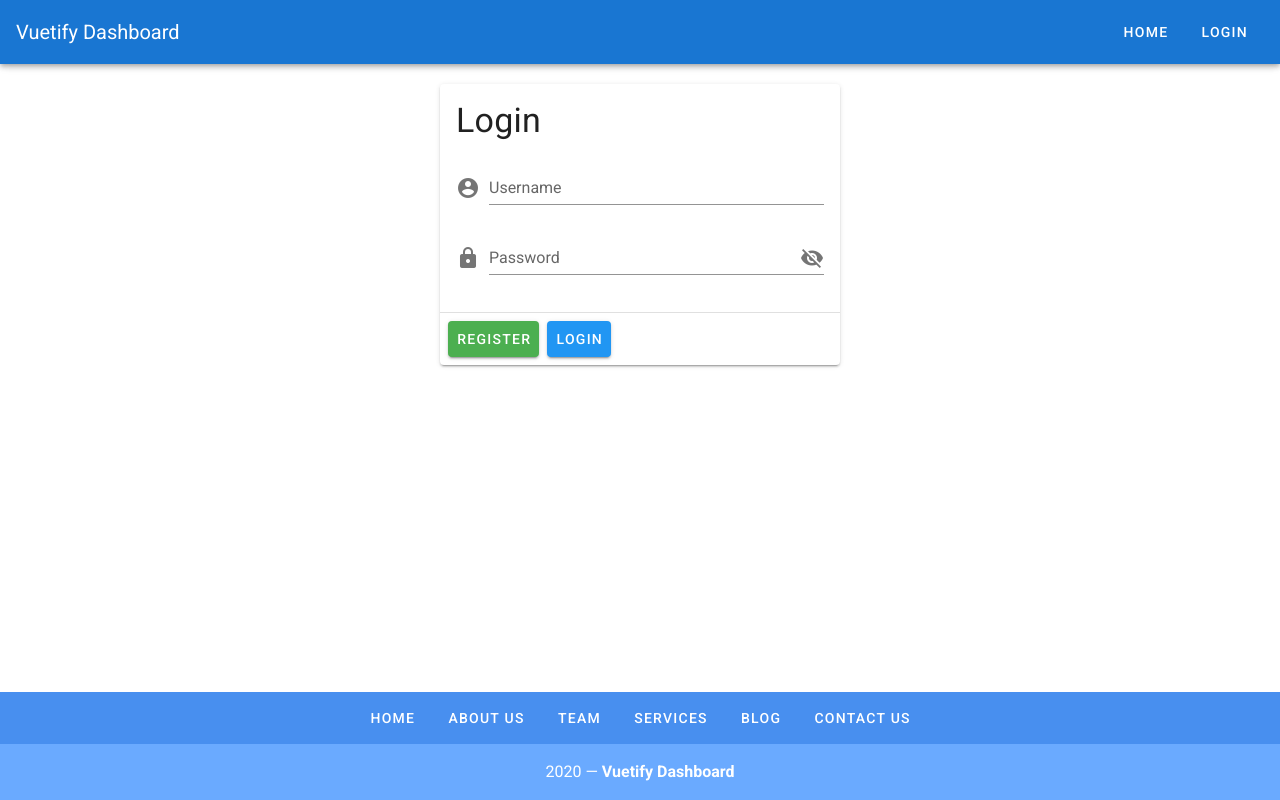
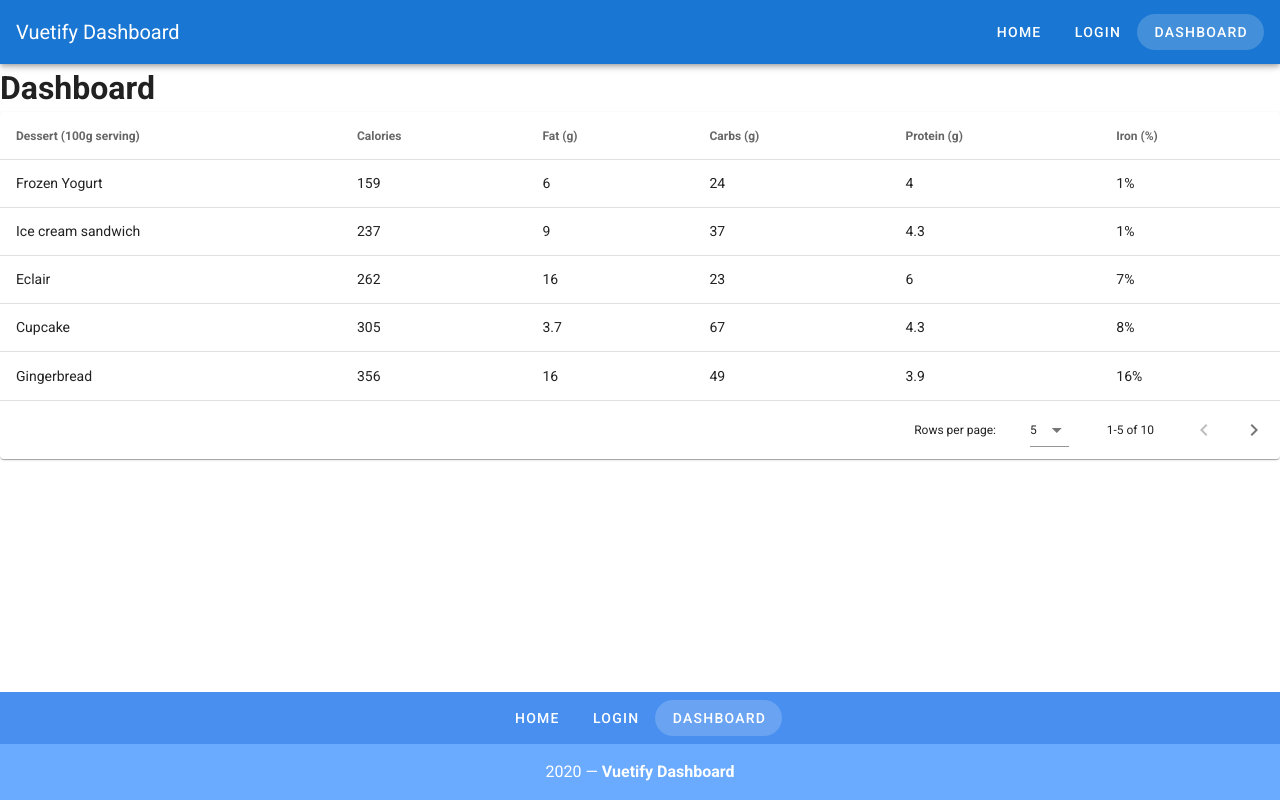
Before and after one commit to Legion112/beautify-with-vuetify, a Vue app: page /dashboard in a window 1280 px wide. Built offline with nearby package versions, Linux system fonts and the light colour scheme.

Commit message:
component part 2

```diff
--- a/package.json
+++ b/package.json
@@ -10,11 +10,13 @@
   "dependencies": {
     "core-js": "^3.4.4",
     "vue": "^2.6.10",
+    "vue-router": "^3.1.3",
     "vuetify": "^2.1.0"
   },
   "devDependencies": {
     "@vue/cli-plugin-babel": "^4.1.0",
     "@vue/cli-plugin-eslint": "^4.1.0",
+    "@vue/cli-plugin-router": "^4.1.2",
     "@vue/cli-service": "^4.1.0",
     "babel-eslint": "^10.0.3",
     "eslint": "^5.16.0",
--- a/src/App.vue
+++ b/src/App.vue
@@ -3,48 +3,31 @@
     <v-app-bar app color="primary" dark>
       <v-toolbar-title>Vuetify Dashboard</v-toolbar-title>
       <v-spacer></v-spacer>
-      <v-btn text rounded>Home</v-btn>
-      <v-btn text rounded>Login</v-btn>
+      <v-btn
+        v-for="link in links"
+        :key="`${link.label}-header-link`"
+        text
+        rounded
+        :to="link.url"
+      >
+        {{link.label}}
+      </v-btn>
     </v-app-bar>
     <v-content>
-      <!-- Login Module  -->
-      <v-card width="400" class="mx-auto mt-5">
-        <v-card-title>
-          <h1 class="display-1">Login</h1>
-        </v-card-title>
-        <v-card-text>
-          <v-form>
-            <v-text-field
-                    label="Username"
-                    prepend-icon="mdi-account-circle"
-            />
-            <v-text-field
-                    :type="showPassword ? 'text' : 'password'"
-                    label="Password"
-                    prepend-icon="mdi-lock"
-                    :append-icon="showPassword ? 'mdi-eye' : 'mdi-eye-off'"
-                    @click:append="showPassword = !showPassword"
-            />
-          </v-form>
-        </v-card-text>
-        <v-divider></v-divider>
-        <v-card-actions>
-          <v-btn color="success">Register</v-btn>
-          <v-btn color="info">Login</v-btn>
-        </v-card-actions>
-      </v-card>
+      <router-view></router-view>
     </v-content>
     <v-footer color="primary lighten-1" padless>
       <v-layout justify-center wrap>
         <v-btn
-                v-for="link in links"
-                :key="link"
-                color="white"
-                text
-                rounded
-                class="my-2"
+          v-for="link in links"
+          :key="`${link.label}-footer-link`"
+          color="white"
+          text
+          rounded
+          class="my-2"
+          :to="link.url"
         >
-          {{ link }}
+          {{ link.label }}
         </v-btn>
         <v-flex primary lighten-2 py-4 text-center white--text xs12>
           {{ new Date().getFullYear() }} — <strong>Vuetify Dashboard</strong>
@@ -63,15 +46,20 @@
   },
 
   data: () => ({
-    showPassword: false,
     links: [
-      'Home',
-      'About Us',
-      'Team',
-      'Services',
-      'Blog',
-      'Contact Us',
-    ],
+      {
+        label: 'Home',
+        url: '/'
+      },
+      {
+        label: 'Login',
+        url: '/login'
+      },
+      {
+        label: 'Dashboard',
+        url: '/dashboard'
+      }
+    ]
   }),
 };
 </script>
--- a/src/main.js
+++ b/src/main.js
@@ -1,10 +1,12 @@
 import Vue from 'vue'
 import App from './App.vue'
 import vuetify from './plugins/vuetify';
+import router from './router'
 
 Vue.config.productionTip = false
 
 new Vue({
   vuetify,
+  router,
   render: h => h(App)
 }).$mount('#app')
--- /dev/null
+++ b/src/router/index.js
@@ -0,0 +1,39 @@
+import Vue from 'vue'
+import VueRouter from 'vue-router'
+import Home from '../views/Home.vue'
+
+Vue.use(VueRouter)
+
+const routes = [
+  {
+    path: '/',
+    name: 'home',
+    component: Home
+  },
+  {
+    path: '/about',
+    name: 'about',
+    // route level code-splitting
+    // this generates a separate chunk (about.[hash].js) for this route
+    // which is lazy-loaded when the route is visited.
+    component: () => import(/* webpackChunkName: "about" */ '../views/About.vue')
+  },
+  {
+    path: '/login',
+    name: 'login',
+    component: () => import(/* webpackChunkName: "login" */  '../views/Login.vue')
+  },
+  {
+    path: '/dashboard',
+    name: 'dashboard',
+    component: () => import(/* webpackChunkName: "dashboard" */  '../views/Dashboard.vue')
+  },
+]
+
+const router = new VueRouter({
+  mode: 'history',
+  base: process.env.BASE_URL,
+  routes
+})
+
+export default router
--- /dev/null
+++ b/src/views/About.vue
@@ -0,0 +1,5 @@
+<template>
+  <div class="about">
+    <h1>This is an about page</h1>
+  </div>
+</template>
--- /dev/null
+++ b/src/views/Dashboard.vue
@@ -0,0 +1,141 @@
+<template>
+  <div>
+    <h1>Dashboard</h1>
+    <v-data-table
+      :headers="headers"
+      :items="desserts"
+      :items-per-page="5"
+      class="elevation-1"
+      @click:row="selectRow"
+    ></v-data-table>
+      <v-snackbar
+              v-model="snackbar"
+      >
+        You have selected {{currentItem}}
+        {{ text }}
+        <v-btn
+                color="pink"
+                text
+                @click="snackbar = false"
+        >
+          Close
+        </v-btn>
+      </v-snackbar>
+  </div>
+</template>
+
+<script>
+  export default {
+    data () {
+      return {
+        snackbar: false,
+        currentItem: '',
+        headers: [
+          {
+            text: 'Dessert (100g serving)',
+            align: 'left',
+            sortable: true,
+            value: 'name',
+          },
+          { text: 'Calories', value: 'calories' },
+          { text: 'Fat (g)', value: 'fat' },
+          { text: 'Carbs (g)', value: 'carbs' },
+          { text: 'Protein (g)', value: 'protein' },
+          { text: 'Iron (%)', value: 'iron' },
+        ],
+        desserts: [
+          {
+            name: 'Frozen Yogurt',
+            calories: 159,
+            fat: 6.0,
+            carbs: 24,
+            protein: 4.0,
+            iron: '1%',
+          },
+          {
+            name: 'Ice cream sandwich',
+            calories: 237,
+            fat: 9.0,
+            carbs: 37,
+            protein: 4.3,
+            iron: '1%',
+          },
+          {
+            name: 'Eclair',
+            calories: 262,
+            fat: 16.0,
+            carbs: 23,
+            protein: 6.0,
+            iron: '7%',
+          },
+          {
+            name: 'Cupcake',
+            calories: 305,
+            fat: 3.7,
+            carbs: 67,
+            protein: 4.3,
+            iron: '8%',
+          },
+          {
+            name: 'Gingerbread',
+            calories: 356,
+            fat: 16.0,
+            carbs: 49,
+            protein: 3.9,
+            iron: '16%',
+          },
+          {
+            name: 'Jelly bean',
+            calories: 375,
+            fat: 0.0,
+            carbs: 94,
+            protein: 0.0,
+            iron: '0%',
+          },
+          {
+            name: 'Lollipop',
+            calories: 392,
+            fat: 0.2,
+            carbs: 98,
+            protein: 0,
+            iron: '2%',
+          },
+          {
+            name: 'Honeycomb',
+            calories: 408,
+            fat: 3.2,
+            carbs: 87,
+            protein: 6.5,
+            iron: '45%',
+          },
+          {
+            name: 'Donut',
+            calories: 452,
+            fat: 25.0,
+            carbs: 51,
+            protein: 4.9,
+            iron: '22%',
+          },
+          {
+            name: 'KitKat',
+            calories: 518,
+            fat: 26.0,
+            carbs: 65,
+            protein: 7,
+            iron: '6%',
+          },
+        ],
+      }
+    },
+    methods: {
+      selectRow(event) {
+        this.snackbar = true;
+        this.currentItem = event.name
+      }
+    }
+  }
+</script>
+
+<style scoped>
+
+</style>
--- /dev/null
+++ b/src/views/Home.vue
@@ -0,0 +1,17 @@
+<template>
+  <div class="home">
+    <HelloWorld msg="Welcome to Your Vue.js App"/>
+  </div>
+</template>
+
+<script>
+// @ is an alias to /src
+import HelloWorld from '@/components/HelloWorld.vue'
+
+export default {
+  name: 'home',
+  components: {
+    HelloWorld
+  }
+}
+</script>
--- /dev/null
+++ b/src/views/Login.vue
@@ -0,0 +1,40 @@
+<template>
+    <v-card class="mx-auto mt-5" width="400">
+        <v-card-title>
+            <h1 class="display-1">Login</h1>
+        </v-card-title>
+        <v-card-text>
+            <v-form>
+                <v-text-field
+                        label="Username"
+                        prepend-icon="mdi-account-circle"
+                />
+                <v-text-field
+                        :append-icon="showPassword ? 'mdi-eye' : 'mdi-eye-off'"
+                        :type="showPassword ? 'text' : 'password'"
+                        @click:append="showPassword = !showPassword"
+                        label="Password"
+                        prepend-icon="mdi-lock"
+                />
+            </v-form>
+        </v-card-text>
+        <v-divider></v-divider>
+        <v-card-actions>
+            <v-btn color="success">Register</v-btn>
+            <v-btn color="info">Login</v-btn>
+        </v-card-actions>
+    </v-card>
+</template>
+
+<script>
+  export default {
+    name: "Login",
+    data: () => ({
+      showPassword: false,
+    }),
+  }
+</script>
+
+<style scoped>
+
+</style>
```
Also changed, not shown: 1 other file (tests, documents, lock files or other folders).
